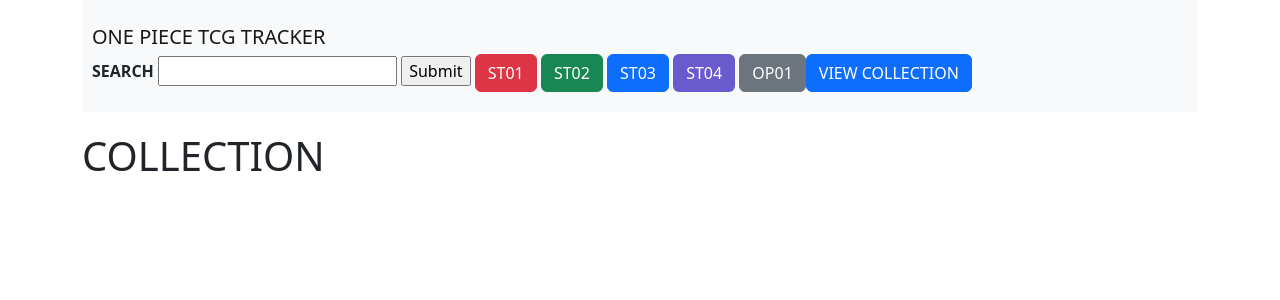
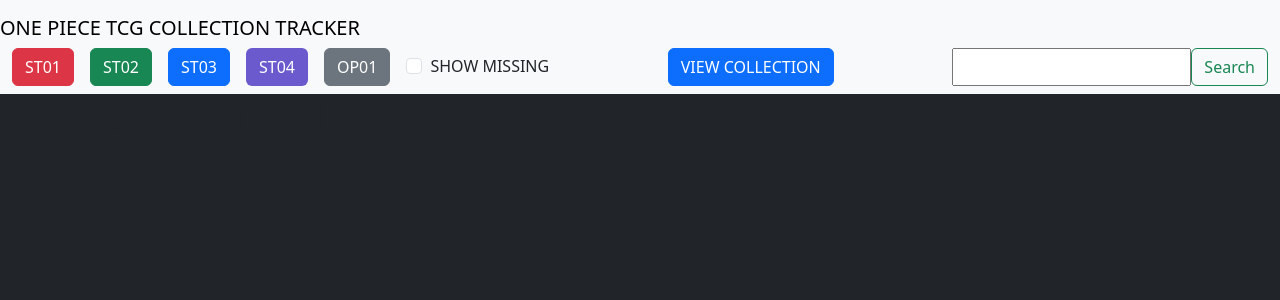
Before and after one commit to Fgomezcode/optcg_tracker, a Flask app: page /collection in a window 1280 px wide. Shown: the top 300 px of the page. Run offline with Flask 2, Linux system fonts and the light colour scheme.

Commit message:
Added modal and option to display missing cards from deck.

```diff
--- a/app.py
+++ b/app.py
@@ -35,24 +35,24 @@
     search_query = None
     cards_in_collection = None
     if request.method == 'GET':
-        search = request.form
-        try:
-            data= search['query']
-            print(data,search)
-        except KeyError:
-            data = search['search_bar'].capitalize()
-
-        return render_template('cards.html', deck=data)
+        return render_template('cards.html')
 
     if request.method == 'POST':
         search = request.form
         try:
             data = search['query']
-            print(data,search)
+            if 'showMissing' in search.keys():
+                isMissing = search['showMissing']
+            else:
+                isMissing = 'false'
+            print(data, search)
         except KeyError:
+            isMissing = 'false'
             data = search['search_bar'].capitalize()
+        return render_template('cards.html', deck=data, miss=isMissing)
 
-        return render_template('cards.html', deck=data)
+    isMissing = 'false'
+    return render_template('cards.html', deck=data, miss=isMissing)
 
 
 
--- a/package.json
+++ b/package.json
@@ -1,5 +1,5 @@
 {
   "dependencies": {
-    "bootstrap": "^5.2.3"
+    "bootstrap": "^5.3.0-alpha1"
   }
 }
--- a/static/index.js
+++ b/static/index.js
@@ -48,7 +48,50 @@
     localStorage.removeItem(id);
 }
 
-function create_card_display(deck){ // rename this function
+
+function display_contents(deck, missing){
+    if(missing === 'true'){
+        let code = deck
+        let parent = document.getElementById('cards-page-display')
+        let cards = JSON.parse(localStorage['CardData']);
+        let keys = Object.keys(cards)
+        const row = document.createElement('div');
+        row.setAttribute('class',"row");
+        if(parent != null){
+            for(let key of keys){
+                if((cards[key]['deck'] === code && cards[key]['collected'] === 'false') || cards[key]['name'].includes(code)){
+                    let title = document.createElement('h1')
+                    title.setAttribute('id', 'title')
+                    row.append(title)
+                    let x = cards[key];
+                    let card = create_display_card(x, key, cards)
+                    parent.append(card)
+                                    var modalHTML =
+` <div class="modal fade" id="${x['card_code']}-Modal" tabindex="-1" aria-labelledby="ModalLabel" aria-hidden="true">`+
+      `<div class="modal-dialog">`+
+        `<div class="modal-content">`+
+          `<div class="modal-header">`+
+            `<h5 class="modal-title" id="ModalLabel">${x["card_code"]} ${x["name"]}</h5>`+
+            `<button type="button" class="btn-close" data-bs-dismiss="modal" aria-label="Close"></button></div>`+
+          `<div class="modal-body">`+
+                `<img class="img-thumbnail popover-image" src="static/Decks/${x["deck"]}/CardImages/${x["images"]}" alt="">`+
+                `<div class="card-text">`+
+                    `<p>${x["text"]}</p>`+
+                `</div></div></div></div></div>`;
+                parent.innerHTML = parent.innerHTML + modalHTML
+
+                    document.getElementById('p-head').innerHTML = `${code}`
+                }
+            }
+    }
+
+    }else{
+        create_search_display(deck);
+    }
+
+}
+
+function create_search_display(deck){ // rename this function
     let code = deck
     let parent = document.getElementById('cards-page-display')
     let cards = JSON.parse(localStorage['CardData']);
@@ -59,30 +102,45 @@
         for(let key of keys){
             if(cards[key]['deck'] === code || cards[key]['name'].includes(code)){
                 let title = document.createElement('h1')
-                title.setAttribute('id', 'felipe')
+                title.setAttribute('id', 'title')
                 row.append(title)
                 let x = cards[key];
-                let card = create_display_card(x, key, cards)
+                let card = create_card_for_search(x, key, cards)
                 parent.append(card)
-                document.getElementById('p-head').innerHTML = `Deck: ${code}`
+                                var modalHTML =
+` <div class="modal fade" id="${x['card_code']}-Modal" tabindex="-1" aria-labelledby="ModalLabel" aria-hidden="true">`+
+      `<div class="modal-dialog">`+
+        `<div class="modal-content">`+
+          `<div class="modal-header">`+
+            `<h5 class="modal-title" id="ModalLabel">${x["card_code"]} ${x["name"]}</h5>`+
+            `<button type="button" class="btn-close" data-bs-dismiss="modal" aria-label="Close"></button></div>`+
+          `<div class="modal-body">`+
+                `<img class="img-thumbnail popover-image" src="static/Decks/${x["deck"]}/CardImages/${x["images"]}" alt="">`+
+                `<div class="card-text">`+
+                    `<p>${x["text"]}</p>`+
+                `</div></div></div></div></div>`;
+                parent.innerHTML = parent.innerHTML + modalHTML
+
+                document.getElementById('p-head').innerHTML = `${code}`
             }
         }
     }
-
 }
 
-function create_display_card(x, i, cards){ // card in
+function create_card_for_search(x, i, cards){ // card in
     let card = document.createElement('div');
             card.setAttribute('id', `${x['card_code']}`);
-            card.setAttribute('class', 'card collected col-sm-2 col-lg-2');
+            card.setAttribute('class', 'card  col-lg-2 col-3 ');
     let card_header = document.createElement('div');
         card_header.setAttribute('class', 'card-header');
-        card_header.innerText = `${x['card_code']}  ${x['name']}`;
+    let card_title = document.createElement('h6')
+        card_header.append(card_title)
+        card_title.setAttribute('class','card-title')
+        card_title.innerText = `${x['card_code']}  ${x['name']}`;
+
     let card_image_div = document.createElement('div');
         card_image_div.setAttribute('class', 'card-image')
-
     let card_image = document.createElement('img');
-
         card_image.setAttribute('id', `${i}-image`)
         card_image.setAttribute('class', 'img-thumbnail popover-image');
         card_image.setAttribute('data-bs-toggle', 'modal');
@@ -100,14 +158,15 @@
 
     let add_card_button = document.createElement('button')
         add_card_button.innerText = 'ADD'
-        add_card_button.setAttribute('class', 'btn btn-success')
+        add_card_button.setAttribute('class', 'btn btn-success ')
         add_card_button.setAttribute('type', 'button')
         add_card_button.setAttribute('id', `add-btn-${i}`)
         add_card_button.setAttribute('onclick', `add_to_local_data( '${i}', ${JSON.stringify(cards[i])})`)
-
+    let b_div = document.createElement('div')
+        b_div.setAttribute('class', "d-grid gap-2")
     let remove_card_button = document.createElement('button')
         remove_card_button.innerText = 'REMOVE'
-        remove_card_button.setAttribute('class', 'btn btn-danger')
+        remove_card_button.setAttribute('class', 'btn btn-danger ')
         remove_card_button.setAttribute('id', `rem-btn-${i}`)
         remove_card_button.setAttribute('name', 'collection')
         remove_card_button.setAttribute('onclick', ` remove_from_local_data("${i}" )`)
@@ -121,8 +180,9 @@
         add_card_button.setAttribute('disabled','')
     }
 
-    card_button_form.append(add_card_button)
-    card_button_form.append(remove_card_button)
+    b_div.append(add_card_button)
+    b_div.append(remove_card_button)
+    card_button_form.append(b_div)
     card_button_col.append(card_button_form)
     card_row.append(card_button_col)
     card_footer.append(card_row)
@@ -135,6 +195,7 @@
 }
 
 function create_collection(){
+
     let parent = document.getElementById('collection-display')
     let collection_keys = Object.keys(localStorage);
     collection_keys.sort()
@@ -144,20 +205,37 @@
         for (let key of collection_keys) {
             if (key !== 'CardData') {
                 let x = JSON.parse(localStorage.getItem(key));
-                let card = create_card(x, key)
+                let card = create_card_for_collection(x, key)
                 parent.append(card)
+
+                var modalHTML =
+` <div class="modal fade" id="${x['card_code']}-Modal" tabindex="-1" aria-labelledby="ModalLabel" aria-hidden="true">`+
+      `<div class="modal-dialog">`+
+        `<div class="modal-content">`+
+          `<div class="modal-header">`+
+            `<h5 class="modal-title" id="ModalLabel">${x["card_code"]} ${x["name"]}</h5>`+
+            `<button type="button" class="btn-close" data-bs-dismiss="modal" aria-label="Close"></button></div>`+
+          `<div class="modal-body">`+
+                `<img class="img-thumbnail popover-image" src="static/Decks/${x["deck"]}/CardImages/${x["images"]}" alt="">`+
+                `<div class="card-text">`+
+                    `<p>${x["text"]}</p>`+
+                `</div></div></div></div></div>`;
+                parent.innerHTML = parent.innerHTML + modalHTML
             }
         }
     }
 }
 
-function create_card(x, i){
+function create_card_for_collection(x, i){
     let card = document.createElement('div');
-            card.setAttribute('id', `${i}`);
-            card.setAttribute('class', 'card collected col-sm-3 col-lg-3 ');
+        card.setAttribute('id', `${i}`);
+        card.setAttribute('class', 'card col-lg-2 col-3 ');
     let card_header = document.createElement('div');
-        card_header.setAttribute('class', 'card-header');
-        card_header.innerText = `${x['card_code']}  ${x['name']}`;
+        card_header.setAttribute('class', 'd-grid gap-2');
+    let card_title = document.createElement('h6')
+        card_header.append(card_title)
+        card_title.setAttribute('class','card-title')
+        card_title.innerText = `${x['card_code']}  ${x['name']}`;
     let card_image_div = document.createElement('div');
         card_image_div.setAttribute('class', 'card-image')
     let card_image = document.createElement('img');
@@ -174,6 +252,8 @@
     let card_button_col = document.createElement('div')
         card_button_col.setAttribute('class', 'col text-center')
     let card_button_form = document.createElement('form')
+    let b_div = document.createElement('div')
+        b_div.setAttribute('class', "d-grid gap-2")
     let card_button = document.createElement('button')
         card_button.setAttribute('type', 'button')
         card_button.setAttribute('onclick', `collection_remove_from_local_data("${i}")`)
@@ -181,8 +261,15 @@
         card_button.setAttribute('class', 'btn btn-danger')
         card_button.setAttribute('name', 'collection')
         card_button.innerText = 'REMOVE'
+
+
+
+
+
+
     //-------
-    card_button_form.append(card_button)
+    b_div.append(card_button)
+    card_button_form.append(b_div)
     card_button_col.append(card_button_form)
     card_row.append(card_button_col)
     card_footer.append(card_row)
--- a/static/styles.css
+++ b/static/styles.css
@@ -1,10 +1,11 @@
 body {
-    background-color: lightsalmon;
+    background-color: black;
 }
 
 .card{
     top: 0;
     transition: top ease 0.5s;
+
 }
 
 .card:hover {
@@ -28,7 +29,3 @@
 .card-footer{
     padding:5px;
 }
-
-.collected{
-    border: 3px solid goldenrod;
-}
--- a/templates/base.html
+++ b/templates/base.html
@@ -3,48 +3,77 @@
 <head>
     <title>One Piece TCG Tracker</title>
     <meta charset="UTF-8">
+<link href="https://cdn.jsdelivr.net/npm/bootstrap@5.3.0-alpha1/dist/css/bootstrap.min.css" rel="stylesheet" integrity="sha384-GLhlTQ8iRABdZLl6O3oVMWSktQOp6b7In1Zl3/Jr59b6EGGoI1aFkw7cmDA6j6gD" crossorigin="anonymous">
+<script src="https://cdn.jsdelivr.net/npm/bootstrap@5.3.0-alpha1/dist/js/bootstrap.bundle.min.js" integrity="sha384-w76AqPfDkMBDXo30jS1Sgez6pr3x5MlQ1ZAGC+nuZB+EYdgRZgiwxhTBTkF7CXvN" crossorigin="anonymous"></script></head>
 <link href="static/styles.css" rel="stylesheet">
-<link href="https://cdn.jsdelivr.net/npm/bootstrap@5.2.3/dist/css/bootstrap.min.css" rel="stylesheet" integrity="sha384-rbsA2VBKQhggwzxH7pPCaAqO46MgnOM80zW1RWuH61DGLwZJEdK2Kadq2F9CUG65" crossorigin="anonymous">
-</head>
-<body id="site-body" onload="create_card_display('{{deck}}')" >
+<body class="bg-dark"  id="site-body" onload="display_contents('{{deck}}','{{miss}}')" >
 
-<div class="container">
+<nav class="navbar navbar-light bg-light">
+    <a class="navbar-brand">ONE PIECE TCG COLLECTION TRACKER</a>
+  <div class="container-fluid">
 
-<nav style=" margin-bottom: 20px; padding: 20px 10px 20px 10px;" class="navbar navbar-light bg-light">
-  <span class="navbar-brand mb-0 h1">ONE PIECE TCG TRACKER</span>
-    <div class="search-buttons-wrapper" >
+  <form class="row gy-2 gx-3 align-items-center" id="deck-search" action="/cards" method="POST">
+      <div class="col-auto">
+         <button class="btn btn-danger" name="query" value="ST01"> ST01</button>
+      </div>
 
-    <div class="nav">
-        <form id="deck-search" action="/cards" method="POST" >
-        <label style="font-weight: bolder" for="fname">SEARCH</label>
-          <input type="text" id="fname" name="search_bar" >
-        <input type="submit" value="Submit">
-        <button class="btn btn-danger" name="query" value="ST01"> ST01</button>
-        <button class="btn btn-success"  name="query" value="ST02"> ST02</button>
+      <div class="col-auto">
+            <button class="btn btn-success"  name="query" value="ST02"> ST02</button>
+      </div>
+
+      <div class="col-auto">
+        <label class="visually-hidden" for="autoSizingSelect">Preference</label>
         <button class="btn btn-primary"  name="query" value="ST03"> ST03</button>
-        <button style="background-color: slateblue; color: white"  slateblue" class="btn " name="query" value="ST04"> ST04</button>
+      </div>
+
+    <div class="col-auto">
+        <label class="visually-hidden" for="autoSizingSelect">Preference</label>
+        <button style="background-color: slateblue; color: white"  class="btn " name="query" value="ST04"> ST04</button>
+      </div>
+
+      <div class="col-auto">
+        <label class="visually-hidden" for="autoSizingSelect">Preference</label>
         <button class="btn btn-secondary"  name="query" value="OP01">OP01</button>
-        </form>
+      </div>
 
-        <form action="/collection" method="POST">
-        <button  id="collection-button" class="btn btn-primary" >VIEW COLLECTION</button>
-        </form>
-    </div>
-    </div>
+      <div class="col-auto">
+            <div class="form-check">
+              <input class="form-check-input" type="checkbox"  id="show-missing" name="showMissing" value=true>
+              <label class="form-check-label" for="autoSizingCheck">
+                SHOW MISSING
+              </label>
+            </div>
+      </div>
 
+      </form>
+  <div class="col-auto">
+     <form action="/collection" method="POST">
+    <button  id="collection-button" class="btn btn-primary" >VIEW COLLECTION</button>
+    </form>
+  </div>
+
+   <form class="d-flex" action="/cards" method="POST" >
+      <input type="text" id="fname" name="search_bar" >
+      <button class="btn btn-outline-success" type="submit">Search</button>
+    </form>
+
+  </div>
 </nav>
 
+<div class="container-md">
 
 {% block cards %}
 
 {% endblock %}
 
+</div>
 
 
 </div>
 <!-- ####################################################################################### -->
 <!-- JavaScript Bundle with Popper -->
-<script src="https://cdn.jsdelivr.net/npm/bootstrap@5.2.3/dist/js/bootstrap.bundle.min.js" integrity="sha384-kenU1KFdBIe4zVF0s0G1M5b4hcpxyD9F7jL+jjXkk+Q2h455rYXK/7HAuoJl+0I4" crossorigin="anonymous"></script>
+<script src="https://cdn.jsdelivr.net/npm/@popperjs/core@2.11.6/dist/umd/popper.min.js" integrity="sha384-oBqDVmMz9ATKxIep9tiCxS/Z9fNfEXiDAYTujMAeBAsjFuCZSmKbSSUnQlmh/jp3" crossorigin="anonymous"></script>
+<script src="https://cdn.jsdelivr.net/npm/bootstrap@5.3.0-alpha1/dist/js/bootstrap.min.js" integrity="sha384-mQ93GR66B00ZXjt0YO5KlohRA5SY2XofN4zfuZxLkoj1gXtW8ANNCe9d5Y3eG5eD" crossorigin="anonymous"></script>
 <script src='static/index.js'></script>
 </body>
 </html>
--- a/templates/cards.html
+++ b/templates/cards.html
@@ -3,8 +3,5 @@
 {%  block cards %}
     <div id="cards-page-display" class="row"   >
     <h1 id='p-head'>CARDS</h1>
-
-
     </div>
-
 {% endblock %}
--- a/templates/collection.html
+++ b/templates/collection.html
@@ -2,6 +2,6 @@
 
 {%  block cards %}
     <div id="collection-display" class="row" >
-    <h1>COLLECTION</h1>
+    <h1 id="collection-header">COLLECTION</h1>
     </div>
 {% endblock %}
```
Also changed, not shown: package-lock.json.
